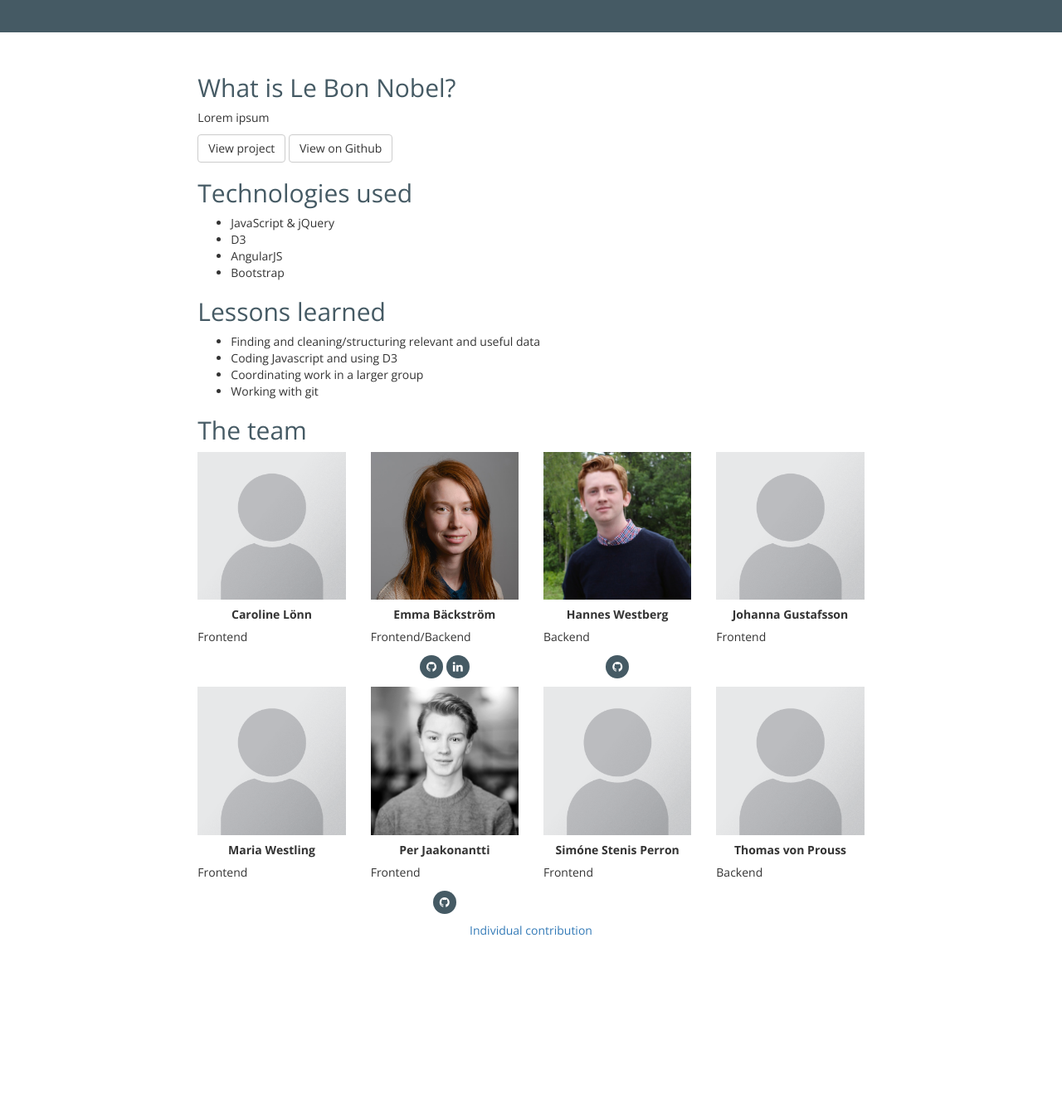
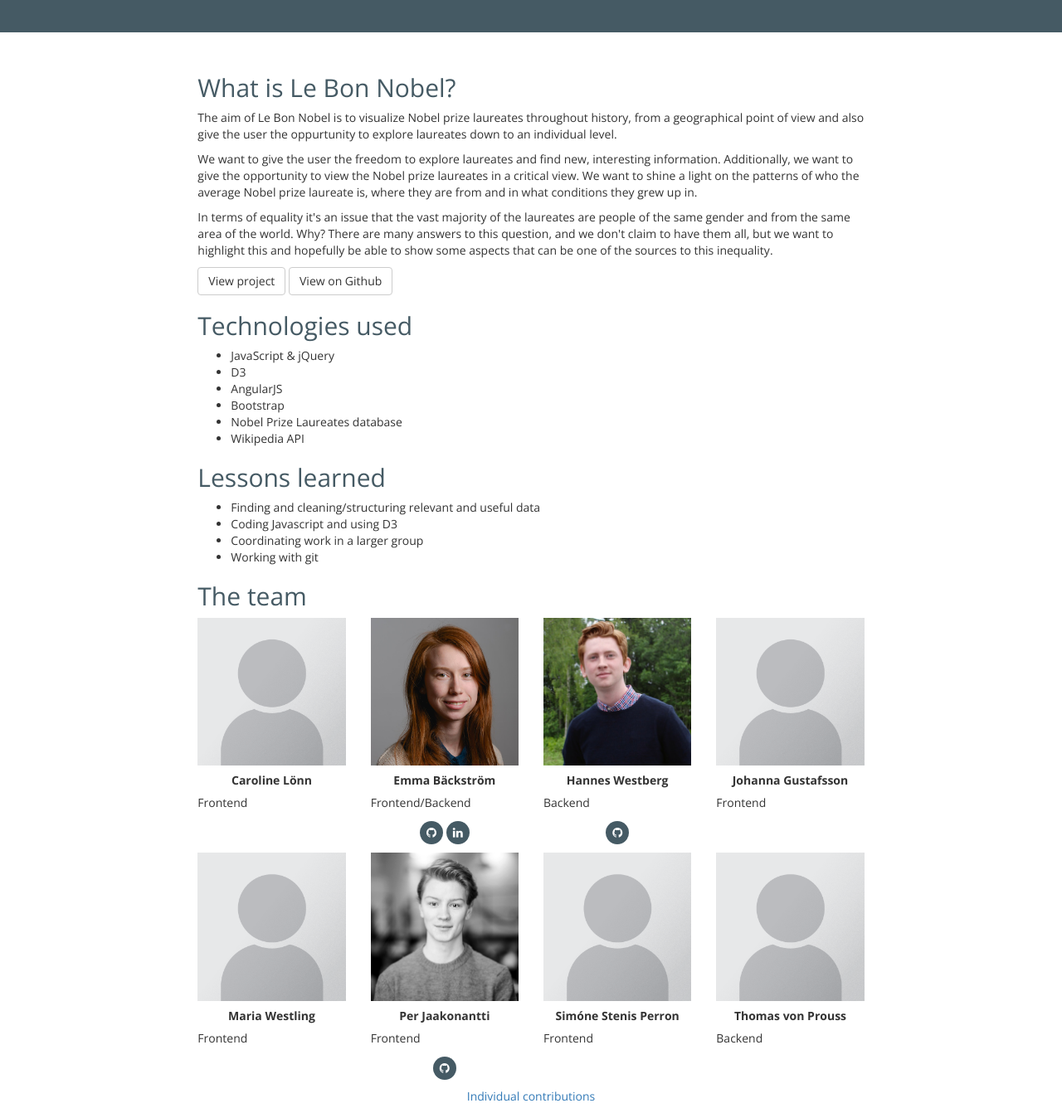
Before and after one commit to lebonnobel/lebonnobel.github.io, a website: page index.html in a window 1280 px wide. Shown: the part 260-1602 px from the top of the page at 83% size. Before the commit the page ends 1402 px from the top, so only its background shows below. Drawn offline with nearby package versions, Linux system fonts and the light colour scheme.

Commit message:
Added information text about the project

```diff
--- a/views/home.html
+++ b/views/home.html
@@ -2,7 +2,15 @@
 		<div class="col-md-8 col-md-offset-2">
 			<h2>What is {{projectTitle}}?</h2>
 
-			<p>Lorem ipsum</p>
+			<p>
+				The aim of {{projectTitle}} is to visualize Nobel prize laureates throughout history, from a geographical point of view and also give the user the oppurtunity to explore laureates down to an individual level.
+			</p>
+			<p>
+				We want to give the user the freedom to explore laureates and find new, interesting information. Additionally, we want to give the opportunity to view the Nobel prize laureates in a critical view. We want to shine a light on the patterns of who the average Nobel prize laureate is, where they are from and in what conditions they grew up in.
+			</p>
+			<p>
+				In terms of equality it's an issue that the vast majority of the laureates are people of the same gender and from the same area of the world. Why? There are many answers to this question, and we don't claim to have them all, but we want to highlight this and hopefully be able to show some aspects that can be one of the sources to this inequality.
+			</p>
 
 			<a class="btn btn-default" target="_blank" ng-href="{{projectLink}}">View project</a>
 			<a class="btn btn-default" target="_blank" ng-href="{{projectGithub}}">View on Github</a>
@@ -13,6 +21,8 @@
 				<li>D3</li>
 				<li>AngularJS</li>
 				<li>Bootstrap</li>
+				<li>Nobel Prize Laureates database</li>
+				<li>Wikipedia API</li>
 			</ul>
 
 			<h2>Lessons learned</h2>
@@ -38,7 +48,7 @@
 			</div>
 			<div class="row">
 				<div class="col-md-12">
-					<p class="text-center"><a href="/#/contribution">Individual contribution</a></p>
+					<p class="text-center"><a href="/#/contribution">Individual contributions</a></p>
 				</div>
 			</div>
 		</div>
```
